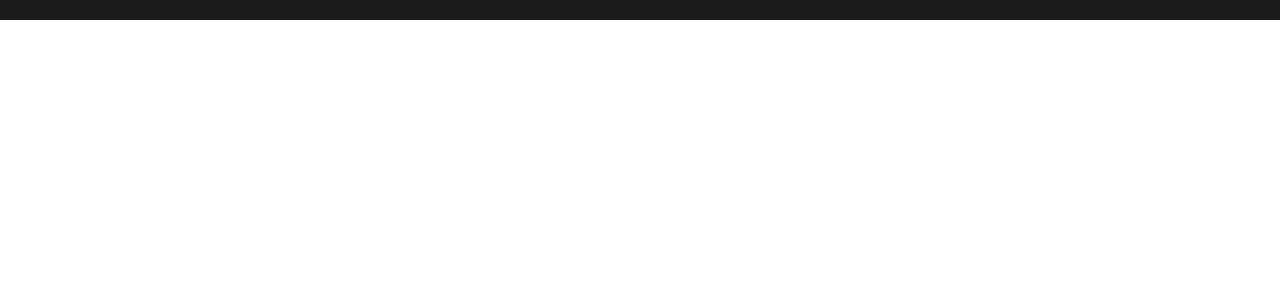
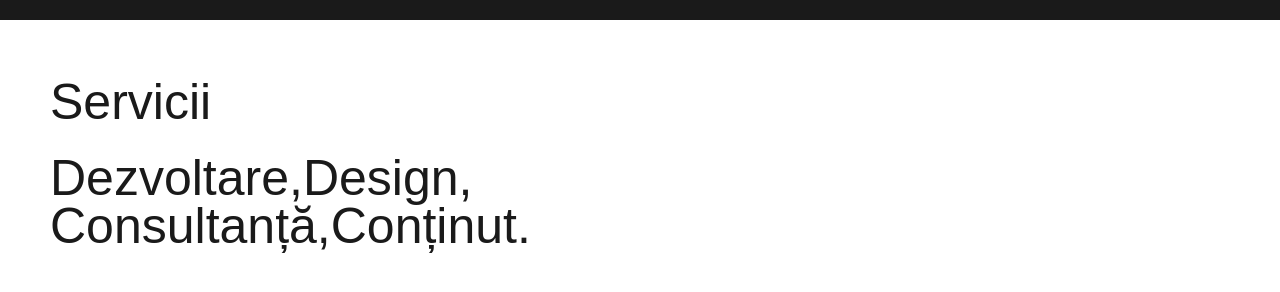
Before and after one commit to engineeredbyalex/alex-lazarescu, a Next.js app: page / in a window 1280 px wide. Shown: the part 780-1072 px from the top of the page. Built offline with nearby package versions, Linux system fonts and the light colour scheme; a web font is replaced by a local one; what next-reveal would draw is missing.

Commit message:
24.09 rev-2

```diff
--- a/components/landing_page/Skills_Component.js
+++ b/components/landing_page/Skills_Component.js
@@ -1,16 +1,24 @@
 import React from 'react'
 import Page from '../common/layout/Page'
 import { RevealWrapper } from 'next-reveal'
+import Center from '../common/layout/Center'
 
 function Skills_Component() {
     return (
         <Page background="#fff">
-            <RevealWrapper origin='bottom' delay={200} duration={1000} distance='100px' reset={true} >
-                <h5 className='sec_text_dark uppercase absolute left-[30px] top-[50px]  '>Servicii</h5>
-            </RevealWrapper>
-            <RevealWrapper origin='bottom' delay={200} duration={1000} distance='100px' reset={true} >
-                <h3 className='sec_text_dark uppercase absolute left-[30px] top-[50px]  '>Dezvoltare,design,consultanță și conținut</h3>
-            </RevealWrapper>
+
+            <Center>
+                <div className='mt-[50px]'>
+                    <RevealWrapper origin='bottom' delay={200} duration={1000} distance='300px' reset={true} >
+                        <h4 className='sec_text_dark'>Servicii</h4>
+                    </RevealWrapper>
+                </div>
+                <div className='mt-[20px]'>
+                    <RevealWrapper origin='bottom' delay={400} duration={1000} distance='300px' reset={true} >
+                        <h3 className='sec_text_dark'>Dezvoltare,Design,<br /> Consultanță,Conținut.</h3>
+                    </RevealWrapper>
+                </div>
+            </Center>
 
         </Page>
     )
--- a/styles/globals.css
+++ b/styles/globals.css
@@ -19,7 +19,7 @@ h5{
  @apply text-[20px] md:text-[25px] lg:text-[30px] leading-[3rem]  md:leading-[2rem] lg:leading-[2rem]  xl:leading-[4rem]
 }
 p{
- @apply text-[16px] md:text-[18px] lg:text-[20px] leading-[2rem]  md:leading-[2rem] lg:leading-[3rem]  xl:leading-[4rem]
+ @apply text-[16px] md:text-[18px] lg:text-[20px] leading-[1.5rem]  md:leading-[11.75rem] lg:leading-[2rem]  xl:leading-[4rem]
 }
 .main_text{
     color: #fff;
@@ -30,11 +30,11 @@ p{
     font-weight:200;
 }
 .main_text_dark{
-    color: #252525;
+    color: #1A1A1A;
     font-weight:500;
 }
 .sec_text_dark{
-    color: #252525;
+    color: #1A1A1A;
     font-weight:200;
 }
 
```
